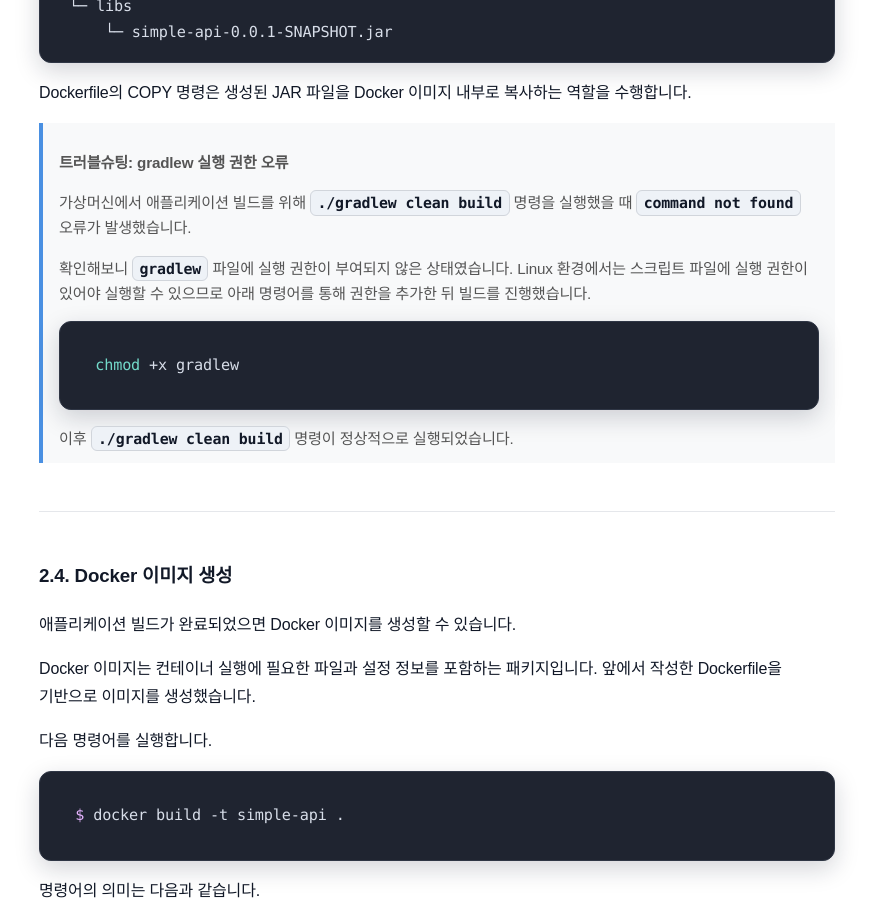
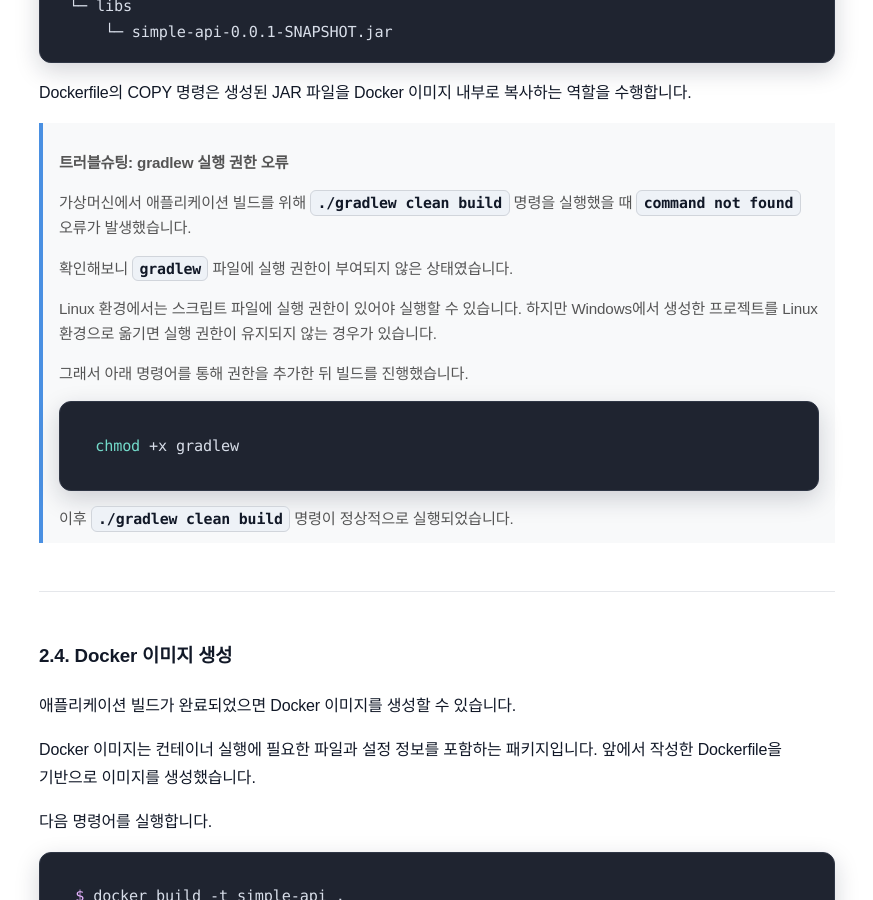
Before and after one commit to sanghoon-lee/sanghoon-lee.github.io, a Jekyll site: the page built from _posts/2026-06-04-nginx-rp2.md, in a window 1280 px wide and 900 px high, scrolled down 7887 px. Shown: the whole window, without its empty margins (203-1076 px from the left). Built offline with Jekyll 4.4.1, drawn with Linux system fonts in a browser that asks for light colours; nearby versions of some CDN libraries; comment, search, counter and statistics services are not loaded.

Commit message:
RP 2편 호스팅 보완

````diff
--- a/_posts/2026-06-04-nginx-rp2.md
+++ b/_posts/2026-06-04-nginx-rp2.md
@@ -283,7 +283,11 @@ Dockerfile의 COPY 명령은 생성된 JAR 파일을 Docker 이미지 내부로
 >
 > 가상머신에서 애플리케이션 빌드를 위해 `./gradlew clean build` 명령을 실행했을 때 `command not found` 오류가 발생했습니다.
 >
-> 확인해보니 `gradlew` 파일에 실행 권한이 부여되지 않은 상태였습니다. Linux 환경에서는 스크립트 파일에 실행 권한이 있어야 실행할 수 있으므로 아래 명령어를 통해 권한을 추가한 뒤 빌드를 진행했습니다.
+> 확인해보니 `gradlew` 파일에 실행 권한이 부여되지 않은 상태였습니다.
+>
+> Linux 환경에서는 스크립트 파일에 실행 권한이 있어야 실행할 수 있습니다. 하지만 Windows에서 생성한 프로젝트를 Linux 환경으로 옮기면 실행 권한이 유지되지 않는 경우가 있습니다.
+>
+> 그래서 아래 명령어를 통해 권한을 추가한 뒤 빌드를 진행했습니다.
 >
 > ```bash
 > chmod +x gradlew
````
